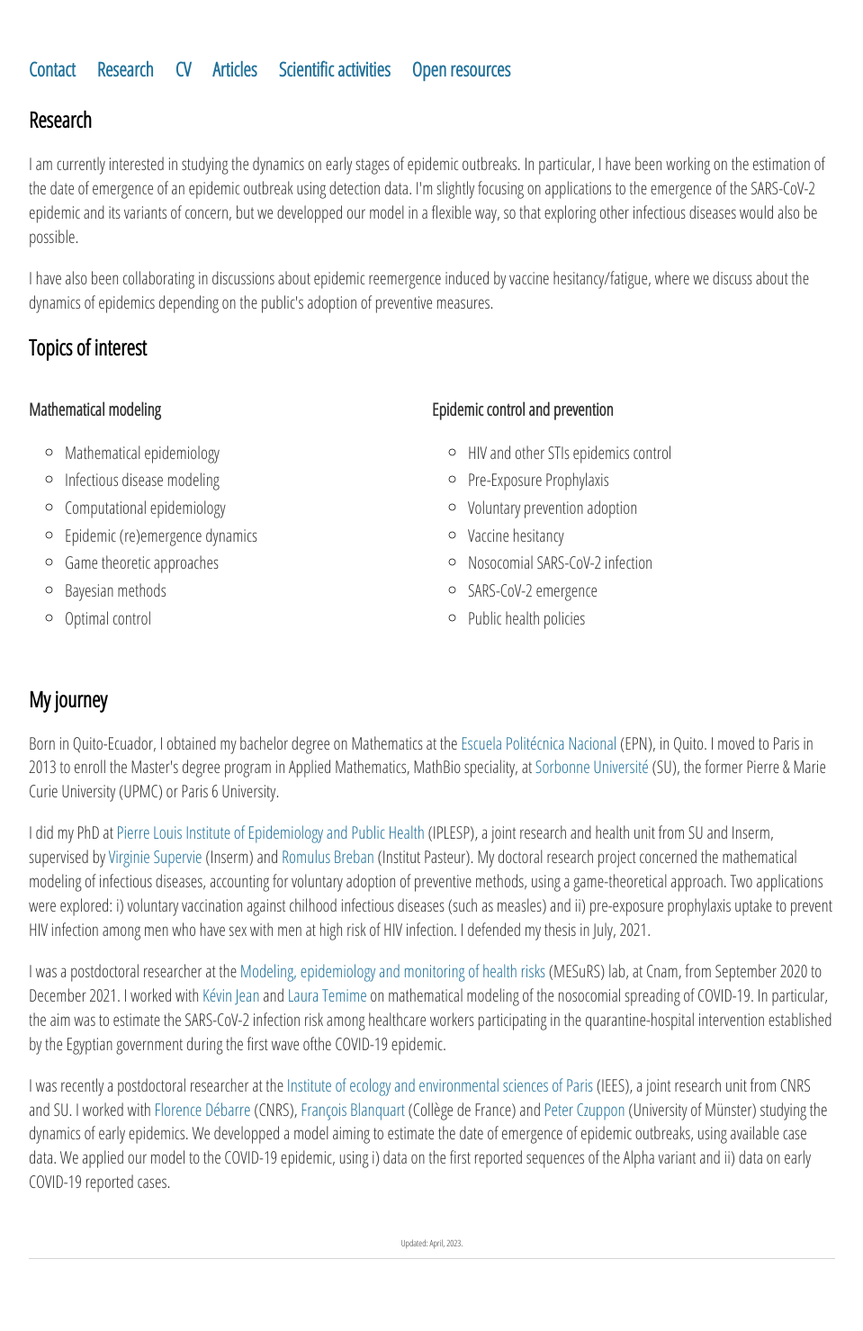
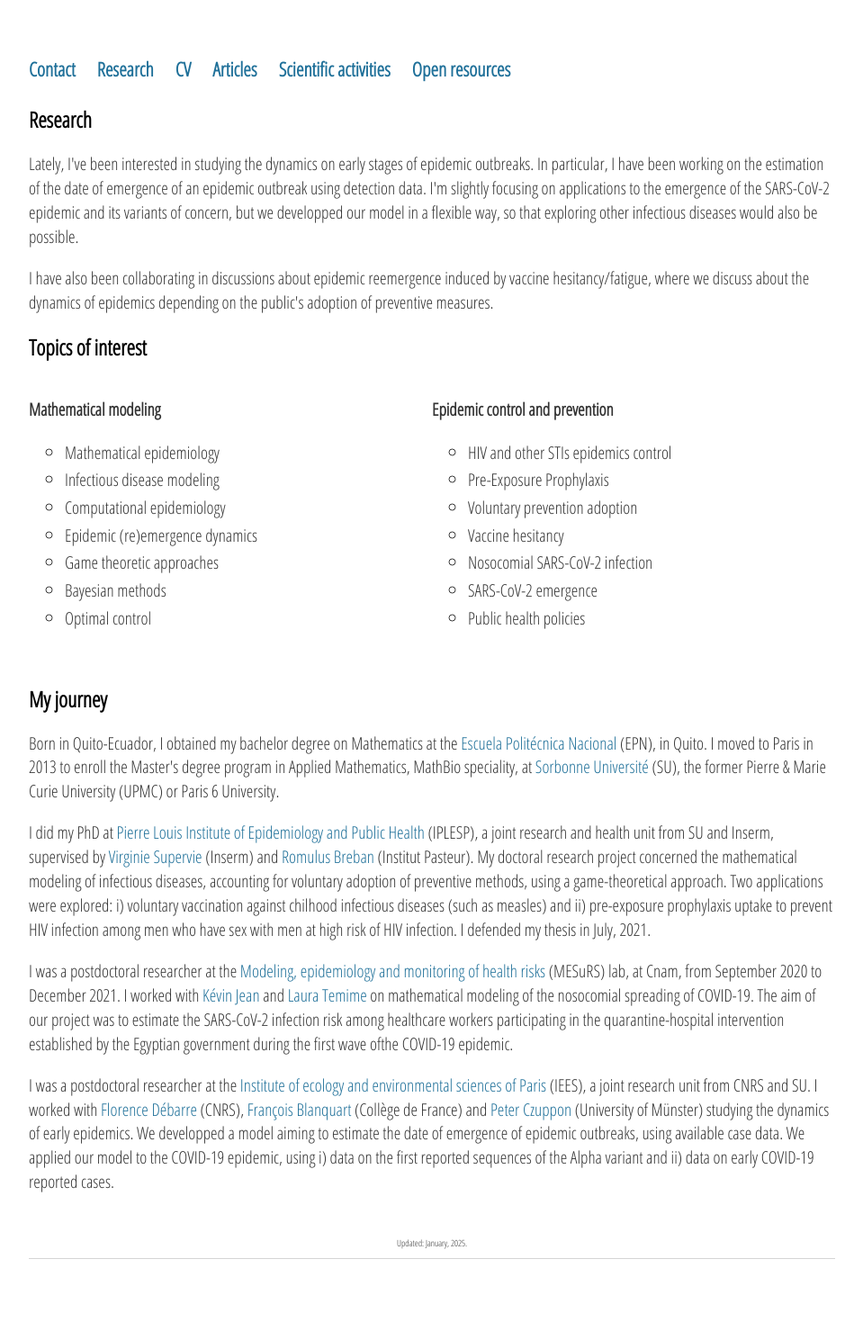
Before and after one commit to sjijon/sjijon.github.io, a Jekyll site: the page built from research.html, in a window 1280 px wide. Shown: the whole page at 90% size, without its empty margins (160-1119 px from the left). Built offline with Jekyll 4.4.1, drawn with Linux system fonts in a browser that asks for light colours; nearby versions of some CDN libraries.

Commit message:
Minor edits

```diff
--- a/research.html
+++ b/research.html
@@ -6,7 +6,7 @@ title: Research
 	<h2>Research</h2>
 
 	<p>
-		I am currently interested in studying the dynamics on early stages of epidemic outbreaks. In particular, I have been working on the estimation of the date of emergence of an epidemic outbreak using detection data. I'm slightly focusing on applications to the emergence of the SARS-CoV-2 epidemic and its variants of concern, but we developped our model in a flexible way, so that exploring other infectious diseases would also be possible.
+		Lately, I've been interested in studying the dynamics on early stages of epidemic outbreaks. In particular, I have been working on the estimation of the date of emergence of an epidemic outbreak using detection data. I'm slightly focusing on applications to the emergence of the SARS-CoV-2 epidemic and its variants of concern, but we developped our model in a flexible way, so that exploring other infectious diseases would also be possible.
 	</p>
 	<p>
 		I have also been collaborating in discussions about epidemic reemergence induced by vaccine hesitancy/fatigue, where we discuss about the dynamics of epidemics depending on the public's adoption of preventive measures.
@@ -58,21 +58,21 @@ title: Research
 	Two applications were explored: i) voluntary vaccination against chilhood infectious diseases (such as measles) and ii) pre-exposure prophylaxis uptake to prevent HIV infection among men
 	who have sex with men at high risk of HIV infection. I defended my thesis in July, 2021.
 	</p>
+
 	<p>
 	I was a postdoctoral researcher at the <a href="https://mesurs.cnam.fr/?lang=fr" target="_blank">Modeling, epidemiology
 	and monitoring of health risks</a> (MESuRS) lab, at Cnam, from September 2020 to December 2021.
 	I worked with <a href="https://sites.google.com/site/kvnjean/" target="_blank">Kévin Jean</a> and <a href="https://scholar.google.com/scholar?hl=fr&as_sdt=0%2C5&q=laura+temime&btnG=&oq=Laura+temi" target="_blank">Laura Temime</a> on mathematical modeling of the nosocomial spreading of COVID-19.
-	In particular, the aim was to estimate the SARS-CoV-2 infection risk among healthcare
+	The aim of our project was to estimate the SARS-CoV-2 infection risk among healthcare
 	workers participating in the quarantine-hospital intervention established by
 	the Egyptian government during the first wave ofthe COVID-19 epidemic.
 	</p>
 
 	<p>
-	I was recently a postdoctoral researcher at the <a href="https://iees-paris.fr/teams/interaction-networks/" target="_blank">Institute of ecology and environmental
-	sciences of Paris</a> (IEES), a joint research unit from CNRS and SU. I worked with <a href="https://www.normalesup.org/~fdebarre/" target="_blank">Florence Débarre</a> (CNRS), <a href="https://sites.google.com/site/francoisblanquart/home" target="_blank">François Blanquart</a> (Collège de France) and <a href="https://czuppon.net" target="_blank">Peter Czuppon</a> (University of Münster) studying the dynamics of early epidemics. We developped a model aiming to estimate the date of emergence of epidemic outbreaks, using available case data. We applied our model to the COVID-19 epidemic, using i) data on the first reported sequences of the Alpha variant and ii) data on early COVID-19 reported cases.
+	I was a postdoctoral researcher at the <a href="https://iees-paris.fr/teams/interaction-networks/" target="_blank">Institute of ecology and environmental sciences of Paris</a> (IEES), a joint research unit from CNRS and SU. I worked with <a href="https://www.normalesup.org/~fdebarre/" target="_blank">Florence Débarre</a> (CNRS), <a href="https://sites.google.com/site/francoisblanquart/home" target="_blank">François Blanquart</a> (Collège de France) and <a href="https://czuppon.net" target="_blank">Peter Czuppon</a> (University of Münster) studying the dynamics of early epidemics. We developped a model aiming to estimate the date of emergence of epidemic outbreaks, using available case data. We applied our model to the COVID-19 epidemic, using i) data on the first reported sequences of the Alpha variant and ii) data on early COVID-19 reported cases.
 	</p>
 <br>
 <p style="font-size:10px;text-align:center;">
-		Updated: April, 2023.
+		Updated: January, 2025.
 	</p>
 </div><!-- /.blurb -->
```
